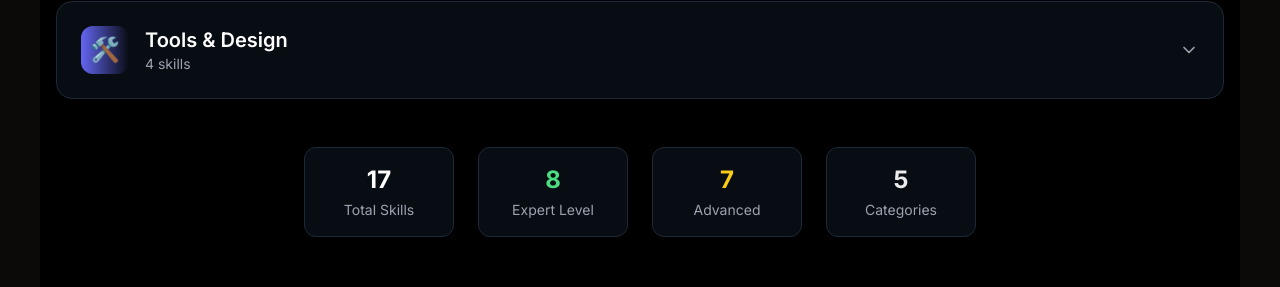
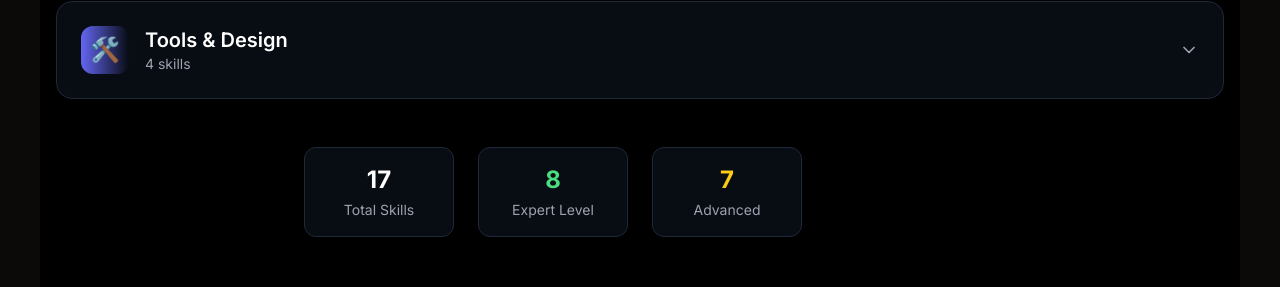
Before and after one commit to inupaUdara/inupaUdara.github.io, a Next.js app: page / in a window 1280 px wide. Shown: the part 3347-3634 px from the top of the page. Built offline with nearby package versions, Linux system fonts and the light colour scheme.

Commit message:
fix: update environment variable name for Google Generative AI API key in workflow and API integration

```diff
--- a/app/api/ask-question/route.js
+++ b/app/api/ask-question/route.js
@@ -3,7 +3,7 @@ import { createGoogleGenerativeAI } from "@ai-sdk/google";
 import { NextResponse } from "next/server";
 
 const google = createGoogleGenerativeAI({
-  apiKey: process.env.GOOGLE_GENERATIVE_AI_API_KEY,
+  apiKey: process.env.NEXT_PUBLIC_GOOGLE_GENERATIVE_AI_API_KEY,
 });
 
 // Rate limiting (simple in-memory store - use Redis in production)
--- a/components/Skills.tsx
+++ b/components/Skills.tsx
@@ -160,10 +160,6 @@ const Skills = () => {
               <div className="text-2xl font-bold text-yellow-400 mb-1">{skillsStats.advancedSkills}</div>
               <div className="text-gray-400 text-sm">Advanced</div>
             </div>
-            <div className="bg-gray-900/50 border border-gray-800 rounded-xl p-4 hover:border-gray-700 transition-colors duration-200">
-              <div className="text-2xl font-bold text-purple-400 mb-1">5</div>
-              <div className="text-gray-400 text-sm">Categories</div>
-            </div>
           </div>
         </div>
       </div>
```
